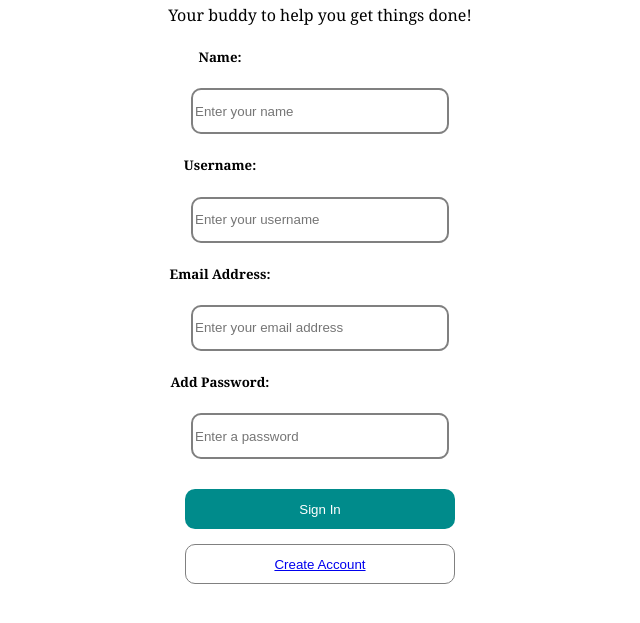
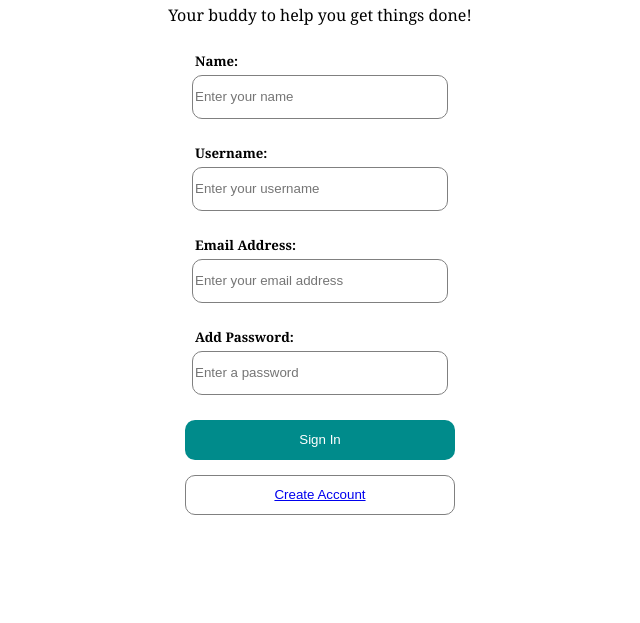
Before and after one commit to CH4N4NI/Buddy, a plain HTML site: page account.html in a window 1280 px wide. Shown: the part 67-690 px from the top of the page, without its empty margins (320-960 px from the left). Drawn offline with Linux system fonts and the light colour scheme.

Commit message:
Add files via upload

```diff
--- a/account.css
+++ b/account.css
@@ -1,41 +1,48 @@
-body{
+body {
     text-align: center;
-    font-family: Cambria, Cochin, Georgia, Times, 'Times New Roman', serif
+    font-family: Cambria, Cochin, Georgia, Times, 'Times New Roman', serif;
 }
-.insert{
-    text-align: center;
+
+.insert {
+    display: flex;
+    flex-direction: column;
+    align-items: center;
 }
-input{
+
+input {
     width: 250px;
     height: 40px;
     border-radius: 10px;
-    border-style: solid;
-    border-color: gray;
+    border: 1px solid gray;
+    margin-bottom: 15px;
 }
-p{
+
+p {
     margin-top: -15px;
 }
-h5{
-    margin-right: 200px;
+
+h5 {
+    margin: 10px 0 5px 0;
+    width: 250px;
+    text-align: left;
 }
-button{
-    background-color:darkcyan;
+
+button {
+    background-color: darkcyan;
     color: white;
     height: 40px;
     width: 270px;
     border-radius: 10px;
-    margin-top: 30px;
-    justify-items: center;
+    margin-top: 10px;
     border: 0;
-    margin-top: 30px;
 }
-.button2{
-    background-color:white;
+
+.button2 {
+    background-color: white;
     color: darkcyan;
     height: 40px;
     width: 270px;
     border-radius: 10px;
     margin-top: 15px;
-    border-color: black;
     border: 1px solid gray;
 }
```
